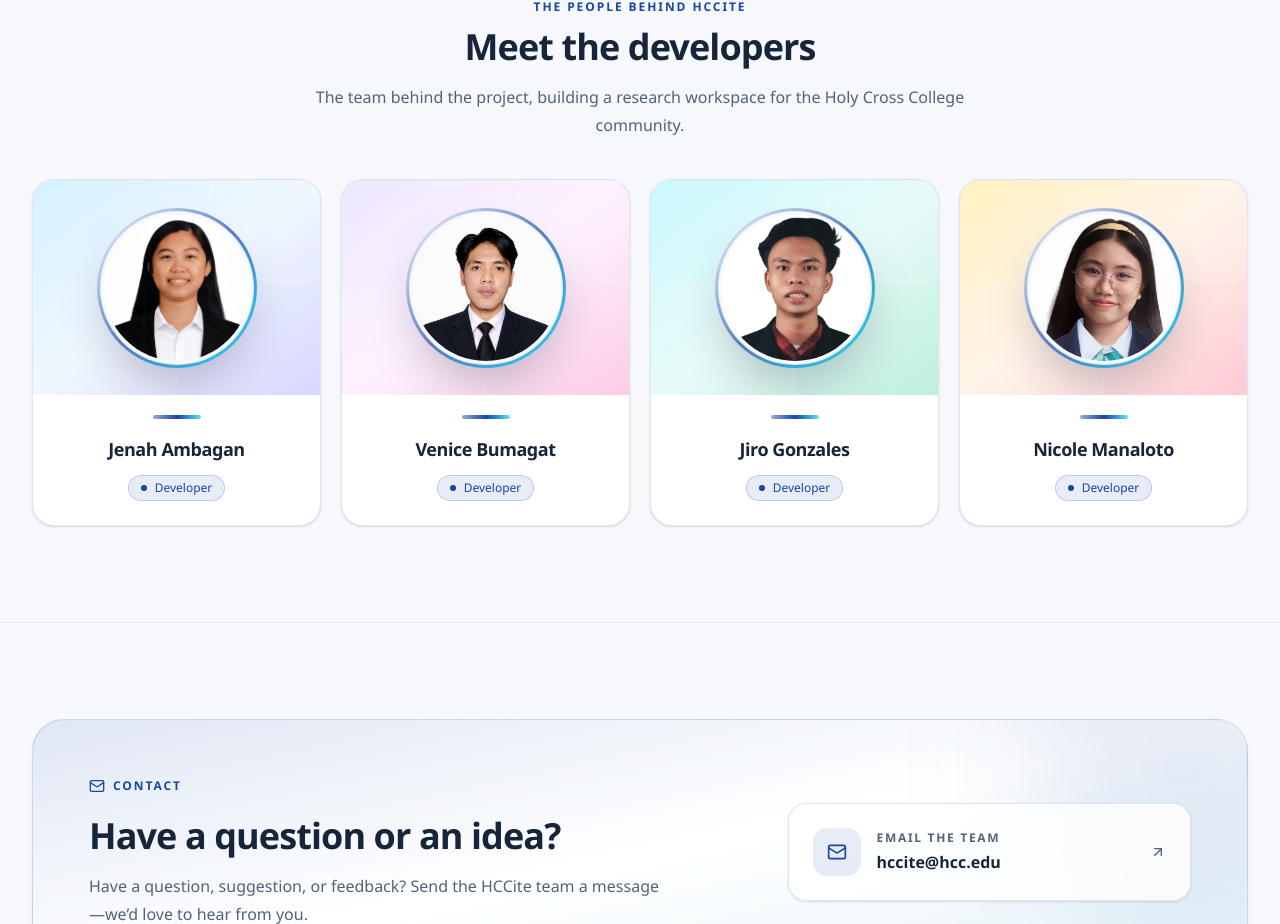
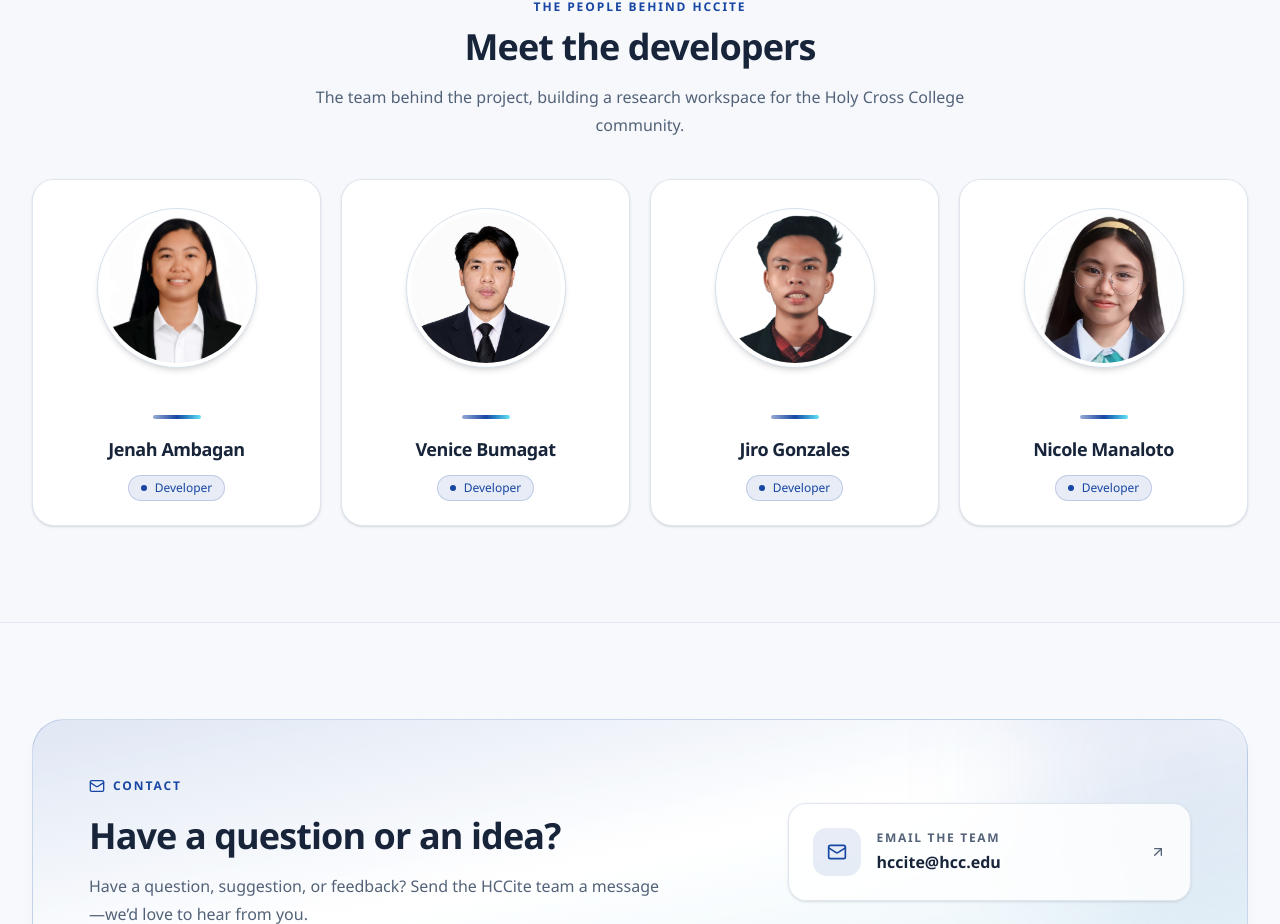
Before and after one commit to codewithjiro/hccite-web, a Next.js app: page / in a window 1280 px wide. Shown: the part 1958-2882 px from the top of the page. Built offline with nearby package versions, Linux system fonts and the light colour scheme; no server answers.

Commit message:
Simplify developer portrait styling

```diff
--- a/src/app/page.tsx
+++ b/src/app/page.tsx
@@ -16,10 +16,10 @@ const availableFeatures = [
 ];
 
 const developers = [
-  { name: "Jenah Ambagan", image: "/picture/jenah.png", tone: "from-sky-300/30 via-blue-400/10 to-indigo-500/25" },
-  { name: "Venice Bumagat", image: "/picture/venice.png", tone: "from-violet-300/30 via-fuchsia-400/10 to-pink-500/25" },
-  { name: "Jiro Gonzales", image: "/picture/jiro.jpg", tone: "from-cyan-300/30 via-teal-400/10 to-emerald-500/25" },
-  { name: "Nicole Manaloto", image: "/picture/nicole.png", tone: "from-amber-300/30 via-orange-400/10 to-rose-500/25" },
+  { name: "Jenah Ambagan", image: "/picture/jenah.png" },
+  { name: "Venice Bumagat", image: "/picture/venice.png" },
+  { name: "Jiro Gonzales", image: "/picture/jiro.jpg" },
+  { name: "Nicole Manaloto", image: "/picture/nicole.png" },
 ];
 
 const pageNavigation = [
@@ -133,12 +133,9 @@ export default async function HomePage() {
             <div className="mt-10 grid gap-5 sm:grid-cols-2 xl:grid-cols-4">
               {developers.map((developer) => (
                 <article key={developer.name} className="group overflow-hidden rounded-3xl border border-border/80 bg-card shadow-sm transition-all duration-300 hover:-translate-y-1 hover:border-primary/30 hover:shadow-xl hover:shadow-primary/5">
-                  <div className={`relative flex aspect-[4/3] items-center justify-center overflow-hidden bg-gradient-to-br ${developer.tone}`}>
-                    <div aria-hidden="true" className="pointer-events-none absolute inset-0 bg-[radial-gradient(circle_at_50%_42%,rgba(255,255,255,0.55),transparent_46%)] dark:bg-[radial-gradient(circle_at_50%_42%,rgba(255,255,255,0.12),transparent_46%)]" />
-                    <div aria-hidden="true" className="absolute -right-12 -top-14 size-40 rounded-full border border-white/30 bg-white/10 transition-transform duration-500 group-hover:scale-110" />
-                    <div aria-hidden="true" className="absolute -bottom-20 -left-12 size-48 rounded-full border border-white/30 bg-white/10" />
-                    <div className="relative size-36 rounded-full bg-gradient-to-br from-white/90 via-primary/70 to-cyan-400/80 p-1 shadow-2xl shadow-slate-950/25 transition-transform duration-300 group-hover:scale-[1.04] sm:size-40">
-                      <div className="relative size-full overflow-hidden rounded-full border-[3px] border-background/90 bg-white ring-1 ring-white/80">
+                  <div className="flex aspect-[4/3] items-center justify-center bg-card">
+                    <div className="relative size-36 rounded-full border border-border bg-white p-1 shadow-md transition-transform duration-300 group-hover:scale-[1.04] sm:size-40">
+                      <div className="relative size-full overflow-hidden rounded-full bg-white">
                         <Image src={developer.image} alt={`${developer.name} portrait`} fill sizes="(max-width: 640px) 144px, 160px" className="object-cover object-[center_38%]" />
                       </div>
                     </div>
```
